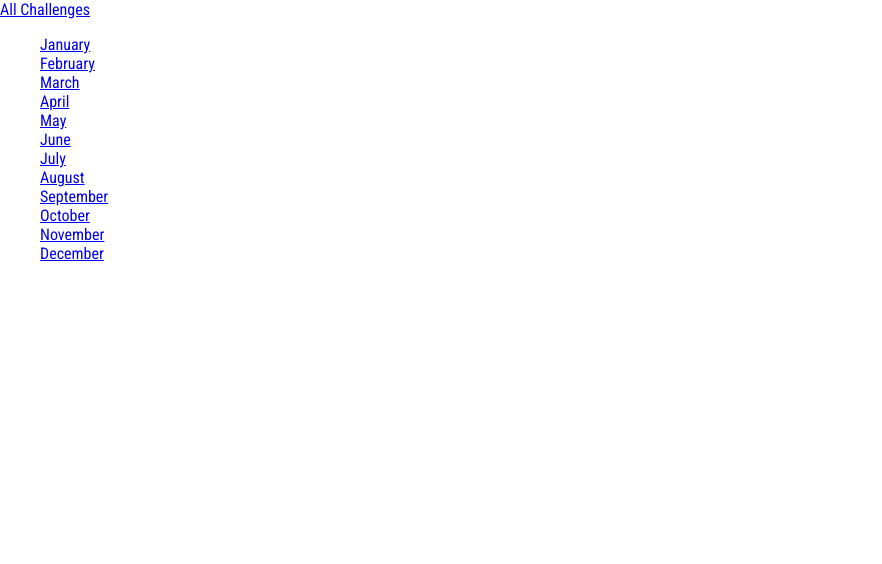
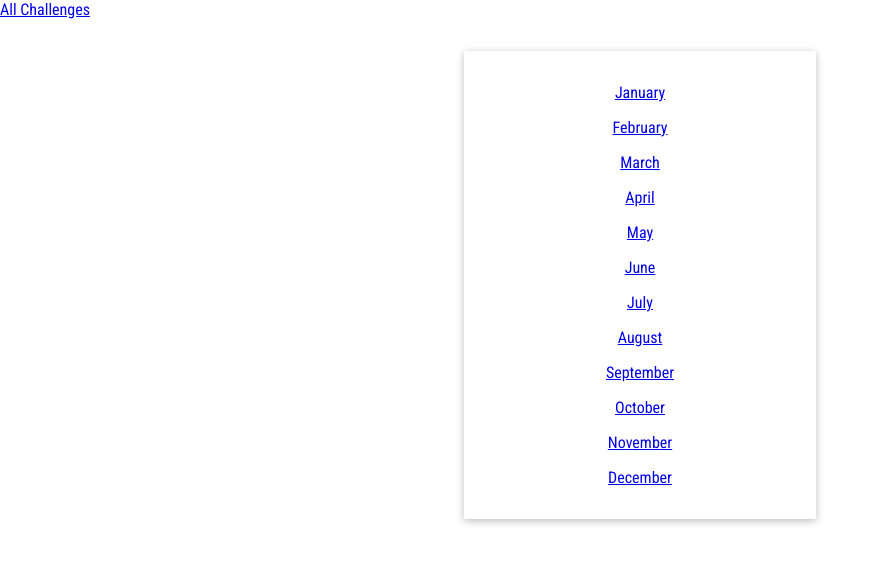
Before and after one commit to dplamen/monthly_challenges, a Django app: page /challenges/ in a window 1280 px wide. Shown: the top 564 px of the page, without its empty margins (0-882 px from the left). Run offline with Django 4.2, Linux system fonts and the light colour scheme.

Commit message:
style to challenges

```diff
--- a/challenges/static/challenges/challenges.css
+++ b/challenges/static/challenges/challenges.css
@@ -1,3 +1,15 @@
 ul {
     list-style: none;
+    margin: 2rem auto;
+    width: 90%;
+    max-width: 20rem;
+    box-shadow: 0 2px 8px rgba(0, 0, 0, 0.26);
+    padding: 1rem;
+    border-radius: 12 px;
 }
+
+li {
+    margin: 1rem 0;
+    text-align: center;
+    font-size: 1rem;
+}
```
